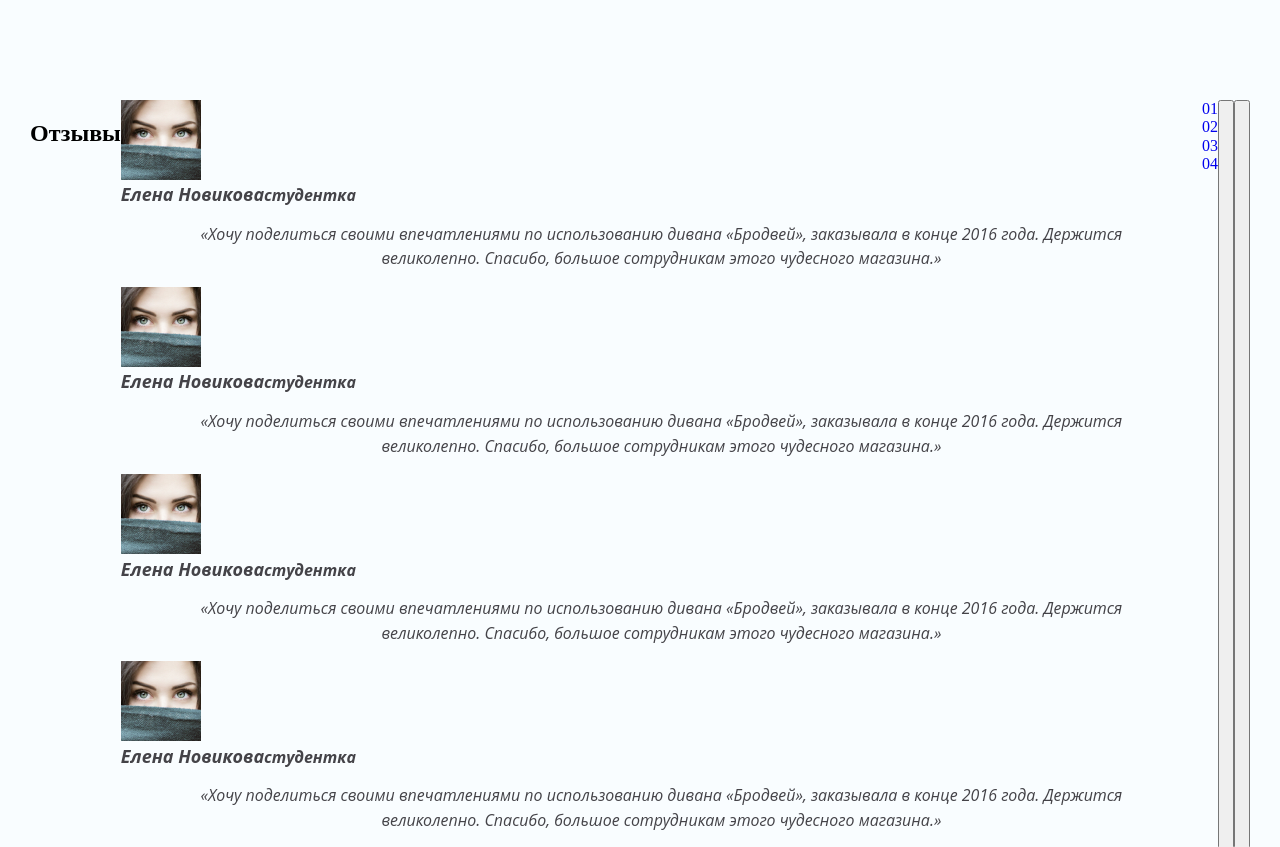
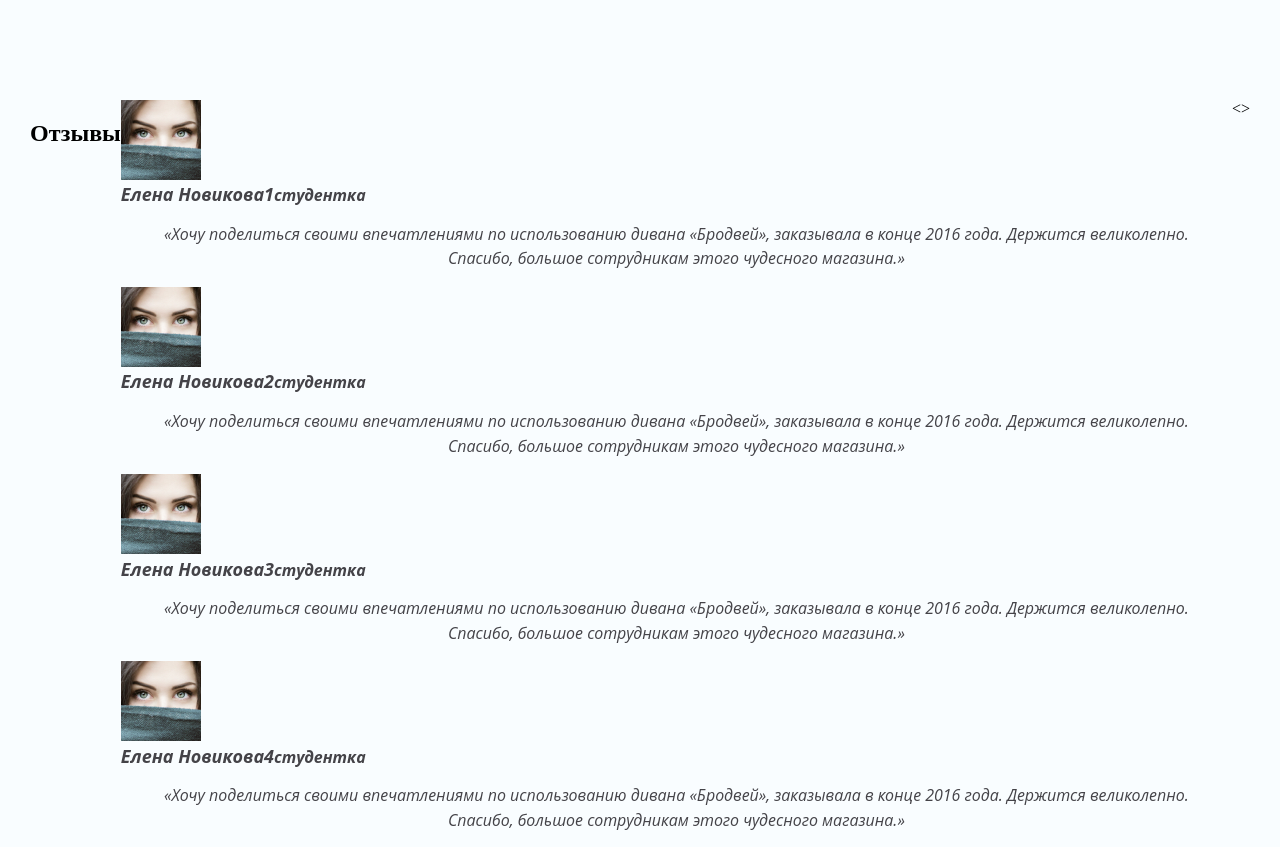
Before and after one commit to Acacia-Tree/designerFurniture, a plain HTML site: page index.html in a window 1280 px wide. Shown: the part 1868-2715 px from the top of the page. Drawn offline with Linux system fonts and the light colour scheme.

Commit message:
changed review pagination markup

```diff
--- a/index.html
+++ b/index.html
@@ -37,7 +37,7 @@
         <div class="page-main__product-slider">
           <article class="page-main__product-slide" id="page-main__product-slide-1">
             <div class="page-main__product-info">
-              <h2 class="page-main__product-type" aria-hidden="true">Дизайнерская мебель</h2>
+              <h2 class="page-main__product-type" aria-hidden="true">Дизайнерская мебель1</h2>
               <h3 class="page-main__product-name">Кресло "Антиква"</h3>
               <p><span class="page-main__product-price">$380</span><span class="page-main__product-price-sale">$240</span></p>
               <button class="page-main__product-button" type="button">Купить</button>
@@ -47,7 +47,7 @@
 
           <article class="page-main__product-slide" id="page-main__product-slide-2">
             <div class="page-main__product-info">
-              <h2 class="page-main__product-type" aria-hidden="true">Дизайнерская мебель</h2>
+              <h2 class="page-main__product-type" aria-hidden="true">Дизайнерская мебель2</h2>
               <h3 class="page-main__product-name">Кресло "Антиква"</h3>
               <p><span class="page-main__product-price">$380</span><span class="page-main__product-price-sale">$240</span></p>
               <button class="page-main__product-button" type="button">Купить</button>
@@ -57,7 +57,7 @@
 
           <article class="page-main__product-slide" id="page-main__product-slide-3">
             <div class="page-main__product-info">
-              <h2 class="page-main__product-type" aria-hidden="true">Дизайнерская мебель</h2>
+              <h2 class="page-main__product-type" aria-hidden="true">Дизайнерская мебель3</h2>
               <h3 class="page-main__product-name">Кресло "Антиква"</h3>
               <p><span class="page-main__product-price">$380</span><span class="page-main__product-price-sale">$240</span></p>
               <button class="page-main__product-button" type="button">Купить</button>
@@ -67,7 +67,7 @@
 
           <article class="page-main__product-slide" id="page-main__product-slide-4">
             <div class="page-main__product-info">
-              <h2 class="page-main__product-type" aria-hidden="true">Дизайнерская мебель</h2>
+              <h2 class="page-main__product-type" aria-hidden="true">Дизайнерская мебель4</h2>
               <h3 class="page-main__product-name">Кресло "Антиква"</h3>
               <p><span class="page-main__product-price">$380</span><span class="page-main__product-price-sale">$240</span></p>
               <button class="page-main__product-button" type="button">Купить</button>
@@ -150,7 +150,7 @@
             <div class="page-main__review-wrap-image">
               <img class="page-main__review-image" src="img/avatar.jpg" alt="Аватар автора отзыва">
             </div>
-            <cite class="page-main__review-author">Елена Новикова<span class="page-main__review-author-status">студентка</span></cite>
+            <cite class="page-main__review-author">Елена Новикова1<span class="page-main__review-author-status">студентка</span></cite>
             <blockquote class="page-main__review-quote">«Хочу поделиться своими впечатлениями по использованию дивана «Бродвей», заказывала в конце 2016 года.
               Держится великолепно. Спасибо, большое сотрудникам этого чудесного магазина.»</blockquote>
           </article>
@@ -159,7 +159,7 @@
             <div class="page-main__review-wrap-image">
               <img class="page-main__review-image" src="img/avatar.jpg" alt="Аватар автора отзыва">
             </div>
-            <cite class="page-main__review-author">Елена Новикова<span class="page-main__review-author-status">студентка</span></cite>
+            <cite class="page-main__review-author">Елена Новикова2<span class="page-main__review-author-status">студентка</span></cite>
             <blockquote class="page-main__review-quote">«Хочу поделиться своими впечатлениями по использованию дивана «Бродвей», заказывала в конце 2016 года.
               Держится великолепно. Спасибо, большое сотрудникам этого чудесного магазина.»</blockquote>
           </article>
@@ -168,7 +168,7 @@
             <div class="page-main__review-wrap-image">
               <img class="page-main__review-image" src="img/avatar.jpg" alt="Аватар автора отзыва">
             </div>
-            <cite class="page-main__review-author">Елена Новикова<span class="page-main__review-author-status">студентка</span></cite>
+            <cite class="page-main__review-author">Елена Новикова3<span class="page-main__review-author-status">студентка</span></cite>
             <blockquote class="page-main__review-quote">«Хочу поделиться своими впечатлениями по использованию дивана «Бродвей», заказывала в конце 2016 года.
               Держится великолепно. Спасибо, большое сотрудникам этого чудесного магазина.»</blockquote>
           </article>
@@ -177,20 +177,15 @@
             <div class="page-main__review-wrap-image">
               <img class="page-main__review-image" src="img/avatar.jpg" alt="Аватар автора отзыва">
             </div>
-            <cite class="page-main__review-author">Елена Новикова<span class="page-main__review-author-status">студентка</span></cite>
+            <cite class="page-main__review-author">Елена Новикова4<span class="page-main__review-author-status">студентка</span></cite>
             <blockquote class="page-main__review-quote">«Хочу поделиться своими впечатлениями по использованию дивана «Бродвей», заказывала в конце 2016 года.
               Держится великолепно. Спасибо, большое сотрудникам этого чудесного магазина.»</blockquote>
           </article>
         </div>
 
-        <ol class="page-main__review-slider-pagination">
-          <li class="page-main__review-slide-number"><a class="page-main__review-number-a" href="#page-main__review-slide-1">01</a></li>
-          <li class="page-main__review-slide-number"><a class="page-main__review-number-a" href="#page-main__review-slide-2">02</a></li>
-          <li class="page-main__review-slide-number"><a class="page-main__review-number-a" href="#page-main__review-slide-3">03</a></li>
-          <li class="page-main__review-slide-number"><a class="page-main__review-number-a" href="#page-main__review-slide-4">04</a></li>
-        </ol>
-        <button class = "page-main__review-button-next" aria-label="Следующий слайд"></button>
-        <button class = "page-main__review-button-prev" aria-label="Предыдущий слайд"></button>
+        <div class="page-main__review-button-prev" aria-label="Предыдущий слайд">&lt;</div>
+        <div class="page-main__review-button-next" aria-label="Следующий слайд">&gt;</div>
+        <div class="page-main__review-slider-pagination"></div>
 
       </section>
 
```
